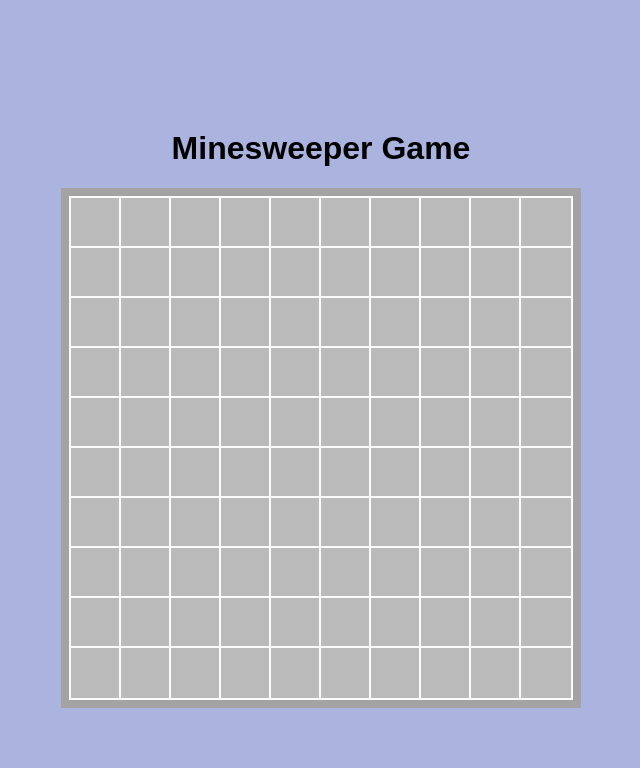
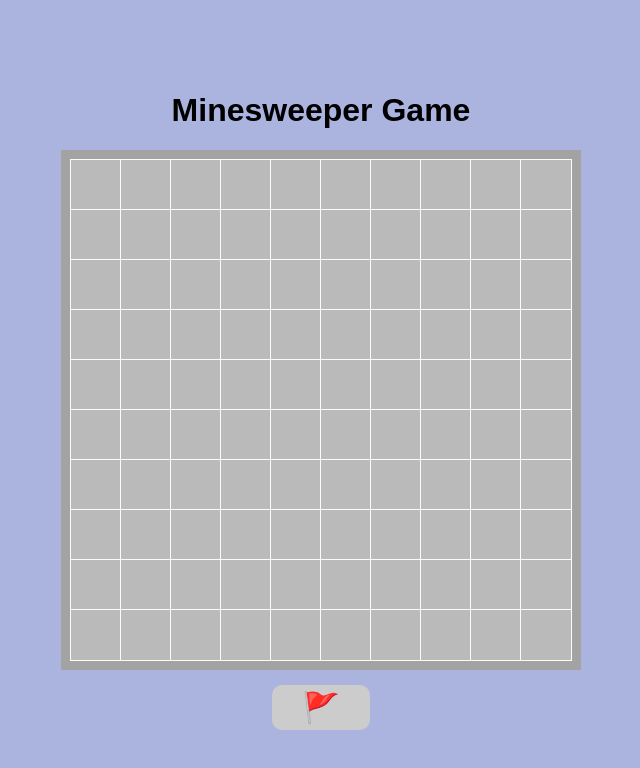
Before and after one commit to nikosvolkov/minesweeper, a website built with Vite: page index.html in a window 1280 px wide. Both pictures are taken after a click on the button "START". Shown: the whole page, without its empty margins (319-959 px from the left). Built offline with nearby package versions, Linux system fonts and the light colour scheme.

Commit message:
Added flag button and it's logic

```diff
--- a/src/css/style.css
+++ b/src/css/style.css
@@ -14,6 +14,8 @@ body{
   justify-content: center;
   height: 100vh;
 }
+
+/* Start Game Button */
 
 #start-game-btn{
   margin-top: 15px;
@@ -39,6 +41,8 @@ body{
   background-color:#ff5f3f;
 }
 
+/* Board */
+
 .board{
   width: 520px;
   height: 520px;
@@ -54,10 +58,41 @@ body{
   width: 50px;
   height: 50px;
   background-color: #bababa;
-  outline: 2px solid #fbfbfb
+  outline: 1px solid #fbfbfb;
+
+  font-size: 30px;
+
+  display: flex;
+  align-items: center;
+  justify-content: center;
+
+  user-select: none;
 }
 
 .board div:hover{
   background-color: #cfcfcf;
 }
-/* box-shadow: 3px 3px #ececec inset, -3px -3px #767676 inset; */
+
+/* Flag Button */
+
+.flag-btn{
+  margin: 15px auto;
+  padding: 5px 30px;
+  font-size: 30px;
+
+  border-radius: 10px;
+  border: none;
+
+  background-color: #cccccc;
+
+  display: block;
+}
+
+.flag-btn:hover{
+  cursor: pointer;
+}
+
+.flag-btn-active{
+  background-color: #e3e3e3;
+  outline: 2px solid #797979;
+}
--- a/src/js/game.js
+++ b/src/js/game.js
@@ -1,6 +1,8 @@
 
 const rows = 10;
 const columns = 10;
+
+let flagEnabled = false;
 
 const gameDiv =  document.getElementById('app')
 
@@ -14,7 +16,38 @@ const createBoard = () =>{
     for(let c = 0; c < columns; c++){
       const boardCell = document.createElement('div')
       boardCell.id = `${r}-${c}`;
+      boardCell.addEventListener('click', cellClicked)
       boardDiv.append(boardCell)
+    }
+  }
+}
+
+const createFlagButton = () =>{
+  const flagButton = document.createElement('button')
+  flagButton.classList.add('flag-btn')
+  flagButton.id = 'flag-btn'
+  flagButton.innerText = '🚩'
+
+  gameDiv.append(flagButton)
+
+  flagButton.addEventListener('click', ()=>{
+    if(!flagEnabled){
+      flagButton.classList.add('flag-btn-active')
+      flagEnabled = true;
+    }else{
+      flagButton.classList.remove('flag-btn-active')
+      flagEnabled = false;
+    }
+
+  })
+}
+
+function cellClicked() {
+  let cell = this;
+
+  if (flagEnabled){
+    if(!cell.innerText){
+      cell.innerText = '🚩'
     }
   }
 }
@@ -23,4 +56,5 @@ export const startgame = () =>{
   document.getElementById('start-game-btn').remove()
 
   createBoard();
+  createFlagButton();
 }
```
Also changed, not shown: index.html (+2 -1 lines).
